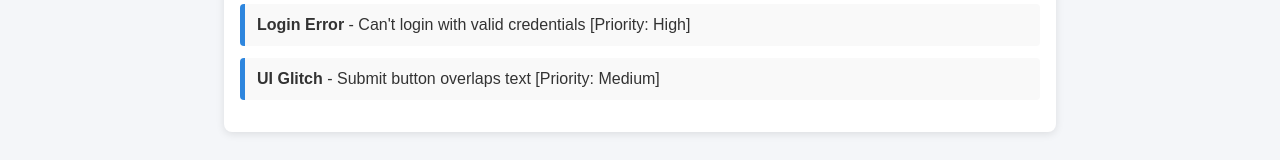
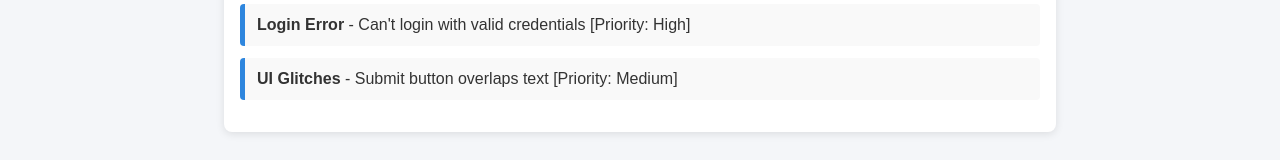
Before and after one commit to adhnanjeff/bug_tracker, a plain HTML site: page index.html in a window 1280 px wide. Shown: the part 480-640 px from the top of the page. Drawn offline with Linux system fonts and the light colour scheme.

Commit message:
feat: Commit to frontend branch

```diff
--- a/index.html
+++ b/index.html
@@ -31,7 +31,7 @@
       <h2>📝 Reported Bugs</h2>
       <ul id="bugList">
         <li><strong>Login Error</strong> - Can't login with valid credentials [Priority: High]</li>
-        <li><strong>UI Glitch</strong> - Submit button overlaps text [Priority: Medium]</li>
+        <li><strong>UI Glitches</strong> - Submit button overlaps text [Priority: Medium]</li>
       </ul>
     </section>
   </main>
```
